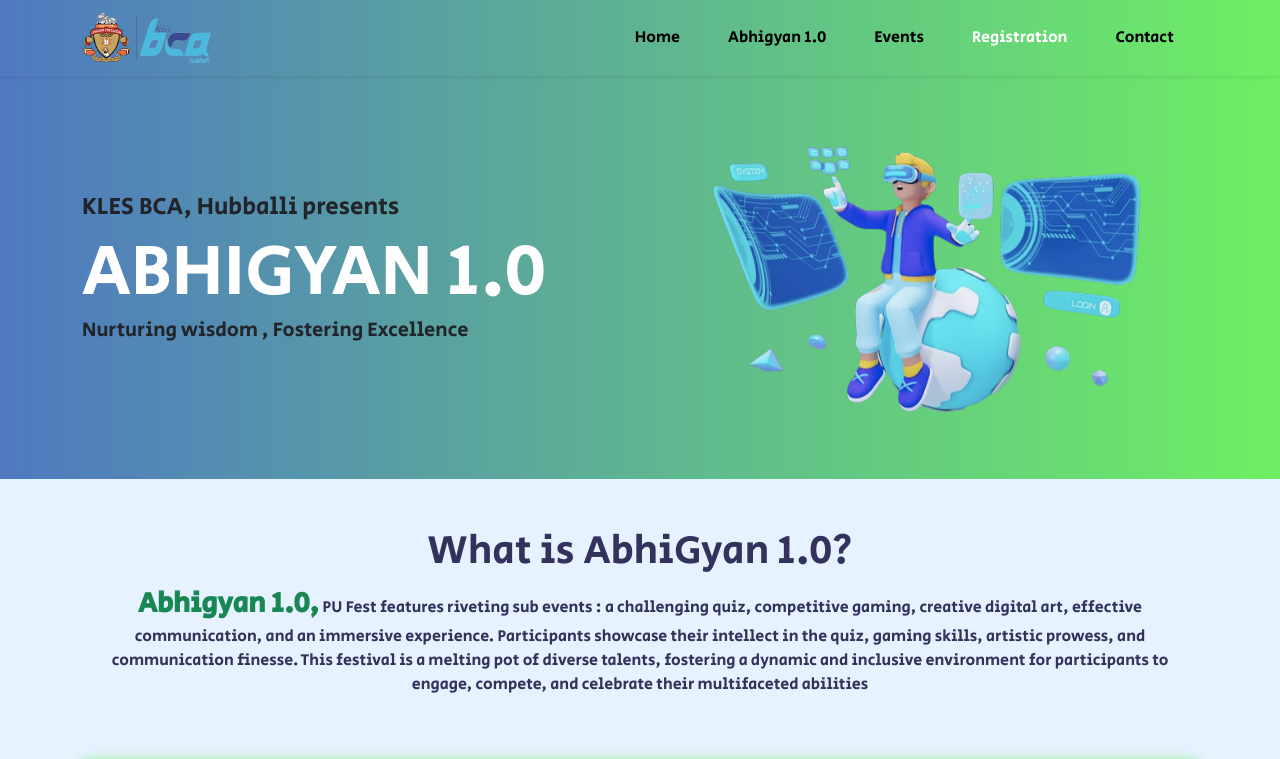
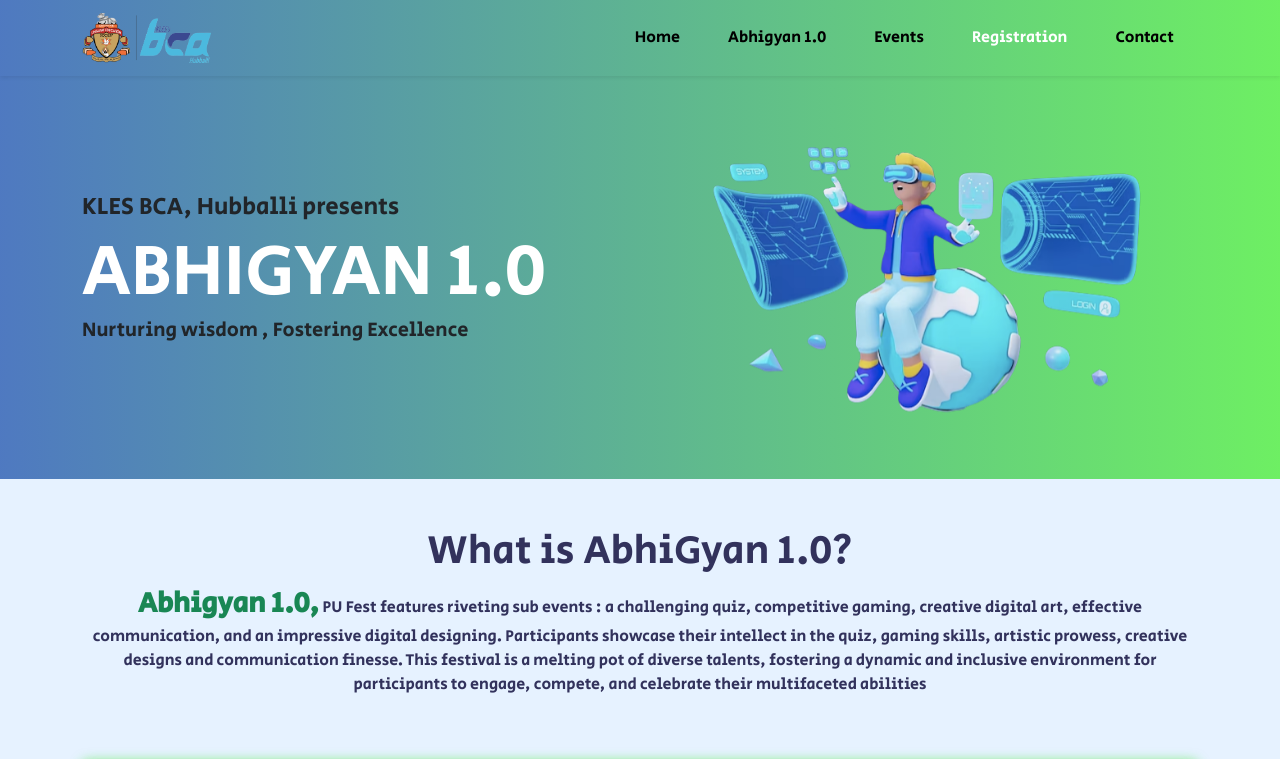
Before and after one commit to Vipul-J/techtarang23, a React (Create React App) app in the folder festsite/: page / in a window 1280 px wide. Shown: the top 759 px of the page. Built offline with nearby package versions, Linux system fonts and the light colour scheme.

Commit message:
final changes

```diff
--- a/festsite/src/pages/Home.js
+++ b/festsite/src/pages/Home.js
@@ -45,9 +45,9 @@ function Home() {
                         <p className='fs-6 text-center fw-normal darkBlue-text' data-aos="fade-in" data-aos-duration="2000"><span className='fs-3 fw-bolder text-success'>Abhigyan 1.0,</span>   PU Fest features riveting sub
                             events : a challenging quiz, competitive
                             gaming, creative digital art, effective
-                            communication, and an immersive experience.
+                            communication, and an impressive digital designing.
                             Participants showcase their intellect in the
-                            quiz, gaming skills, artistic prowess, and
+                            quiz, gaming skills, artistic prowess, creative designs and
                             communication finesse. This festival is a
                             melting pot of diverse talents, fostering a
                             dynamic and inclusive environment for
```
